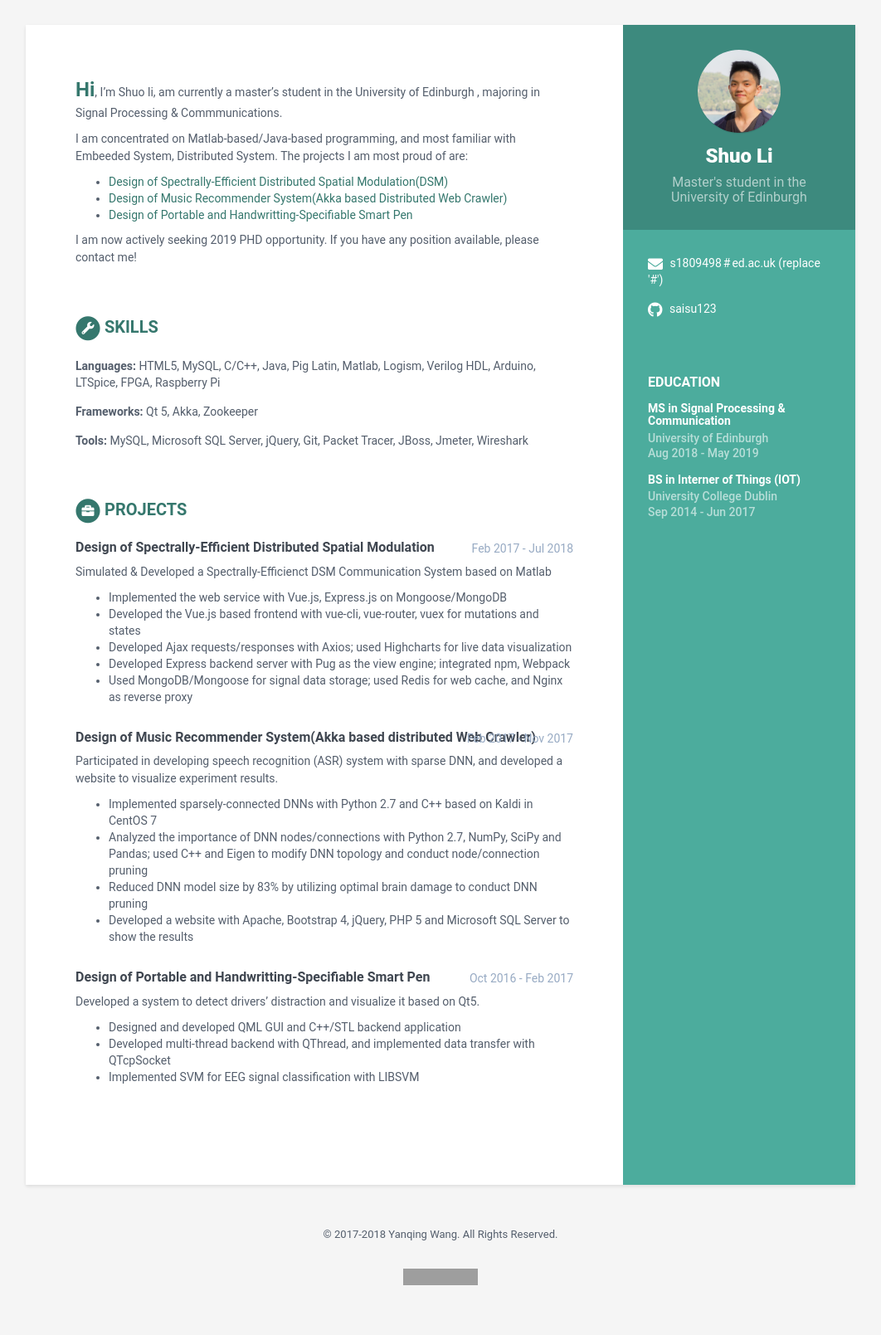
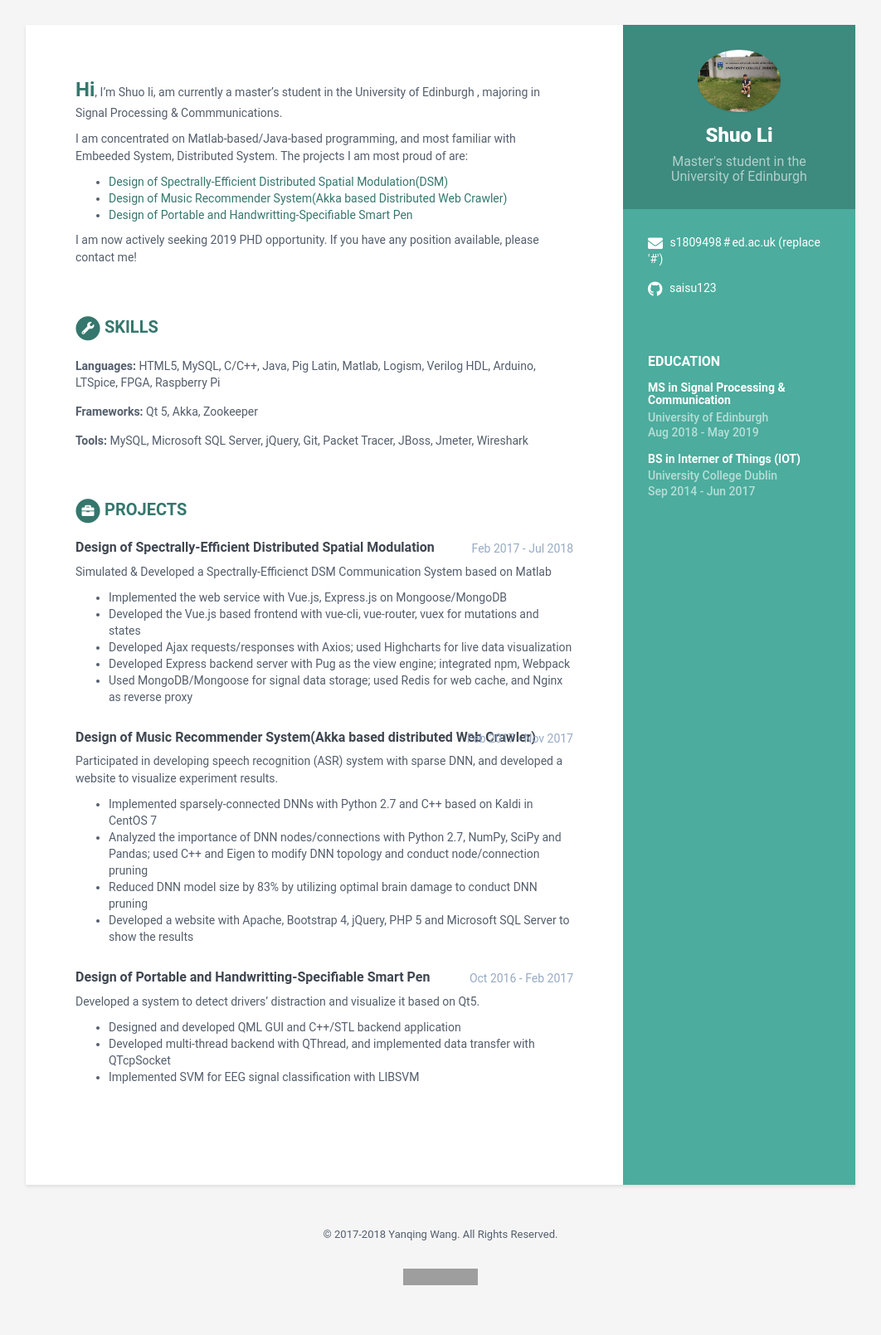
Before and after one commit to saisu123/saisu123.github.io, a Jekyll site: the page built from index.html, in a window 1280 px wide. Shown: the whole page at 83% size, without its empty margins (109-1171 px from the left). Built offline with Jekyll 4.4.1, drawn with Linux system fonts in a browser that asks for light colours; grey boxes are pictures that could not be loaded.

Commit message:
Update data.yml

```diff
--- a/_data/data.yml
+++ b/_data/data.yml
@@ -9,7 +9,7 @@ sidebar:
     # Profile information
     name: Shuo Li
     tagline: Master's student in the University of Edinburgh
-    avatar: profile.png  #place a 100x100 picture inside /assets/images/ folder and provide the name of the file below
+    avatar: shuoli.jpeg  #place a 100x100 picture inside /assets/images/ folder and provide the name of the file below
 
     # Sidebar links
     email-username: s1809498
```
